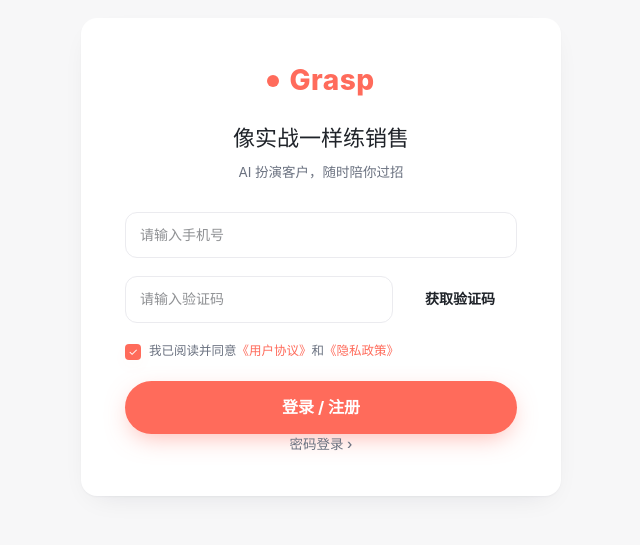
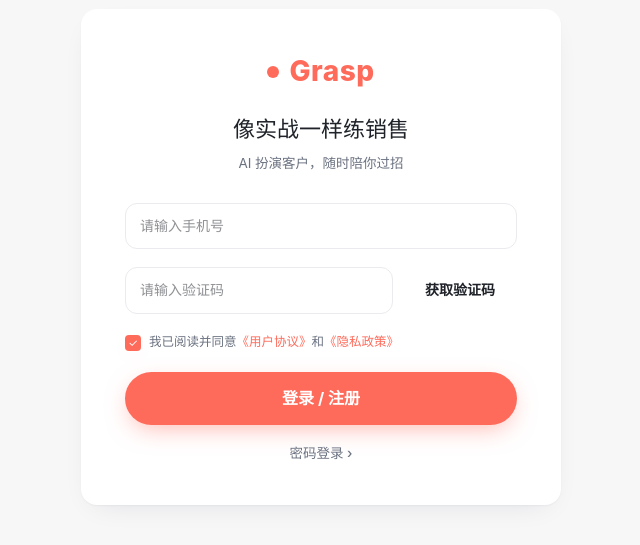
Before and after one commit to xplore3/Ruliad, a React (Vite) app in the folder client/ruliad/: page /login in a window 1280 px wide. Shown: the part 143-688 px from the top of the page, without its empty margins (319-959 px from the left). Built offline with nearby package versions, Linux system fonts and the light colour scheme.

Commit message:
Update the login button

```diff
--- a/client/ruliad/src/index.css
+++ b/client/ruliad/src/index.css
@@ -864,7 +864,7 @@
 .sbtn.wx { background: #07C160; }
 .sbtn.apple { background: #1F2329; }
 .social a:hover .sbtn { transform: translateY(-2px); box-shadow: var(--shadow-card); }
-.pwd-link { display: block; text-align: center; font-size: 13.5px; color: var(--text-2); font-weight: 500; }
+.pwd-link { display: block; text-align: center; font-size: 13.5px; color: var(--text-2); font-weight: 500; margin-top: 18px; }
 .pwd-link:hover { color: var(--coral); }
 .demo-tag { display: flex; justify-content: center; margin-bottom: 14px; }
 .demo-card h2 { text-align: center; font-size: 18px; margin-bottom: 4px; }
```
